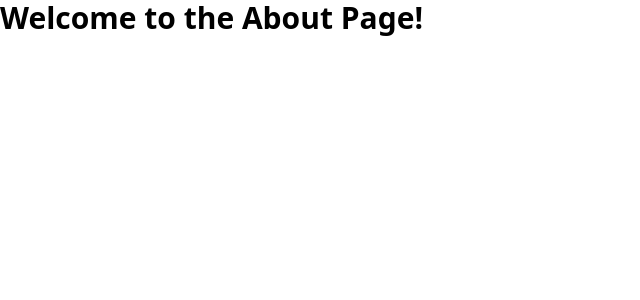
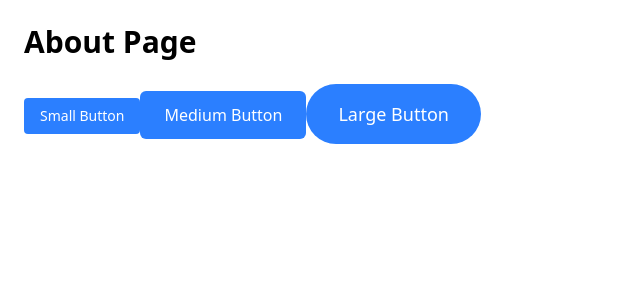
Before and after one commit to amikoelvis/alx-project-0x02-setup, a Next.js app in the folder alx-project-0x02/: page /about in a window 1280 px wide. Shown: the top 300 px of the page, without its empty margins (0-640 px from the left). Built offline with nearby package versions, Linux system fonts and the light colour scheme.

Commit message:
Create and Use a Button Component

```diff
--- /dev/null
+++ b/alx-project-0x02/components/common/Button.tsx
@@ -0,0 +1,27 @@
+import { ButtonProps } from "@/interfaces";
+
+const Button: React.FC<ButtonProps> = ({ size, shape, label, onClick }) => {
+    // Tailwind class names based on the size and shape props
+  const sizeClasses = {
+    small: "px-4 py-2 text-sm",
+    medium: "px-6 py-3 text-base",
+    large: "px-8 py-4 text-lg",
+  };
+
+  const shapeClasses = {
+    "rounded-sm": "rounded-sm",
+    "rounded-md": "rounded-md",
+    "rounded-full": "rounded-full",
+  };
+
+    return (
+        <button
+        onClick={onClick}
+        className={`bg-blue-500 text-white ${sizeClasses[size]} ${shapeClasses[shape]} hover:bg-blue-600`}
+        >
+            {label}
+        </button>
+    )
+}
+
+export default Button;
--- a/alx-project-0x02/interfaces/index.ts
+++ b/alx-project-0x02/interfaces/index.ts
@@ -8,3 +8,10 @@
     onClose: () => void;
     onSubmit: (title: string, content: string) => void;
 }
+
+export interface ButtonProps {
+    size: "small" | "medium" | "large";
+    shape: "rounded-sm" | "rounded-md" | "rounded-full";
+    label: string; // Text that will be displayed on the button
+    onClick: () => void; // Function to handle click event
+}
--- a/alx-project-0x02/pages/about.tsx
+++ b/alx-project-0x02/pages/about.tsx
@@ -1,7 +1,35 @@
-const About = () => (
-  <div>
-    <h1 className="text-3xl font-bold">Welcome to the About Page!</h1>
-  </div>
-)
+import Button from "../components/common/Button";
+
+const About = () => {
+  const handleClick = (label: string) => {
+    alert(`${label} Button Clicked!`);
+  };
+
+  return (
+    <div className="p-6">
+      <h1 className="text-3xl font-bold mb-6">About Page</h1>
+      <div className="space-y-4">
+        <Button
+          size="small"
+          shape="rounded-sm"
+          label="Small Button"
+          onClick={() => handleClick("Small")}
+        />
+        <Button
+          size="medium"
+          shape="rounded-md"
+          label="Medium Button"
+          onClick={() => handleClick("Medium")}
+        />
+        <Button
+          size="large"
+          shape="rounded-full"
+          label="Large Button"
+          onClick={() => handleClick("Large")}
+        />
+      </div>
+    </div>
+  );
+};
 
 export default About;
```
